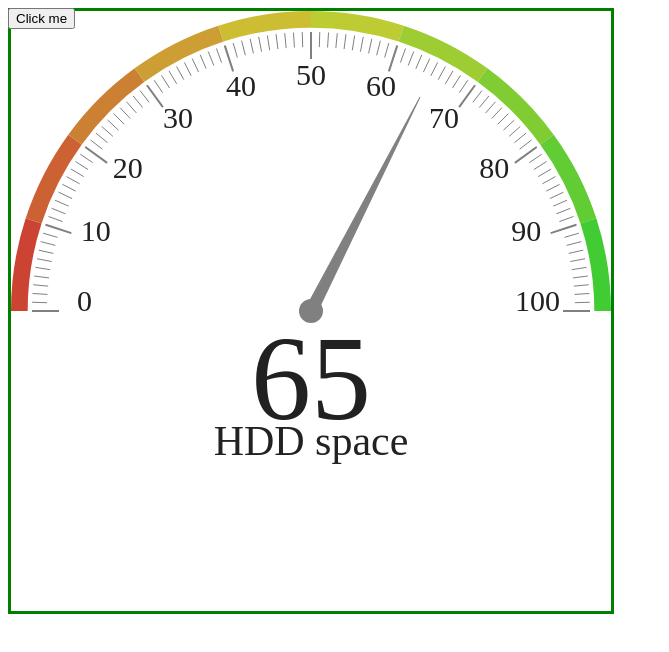
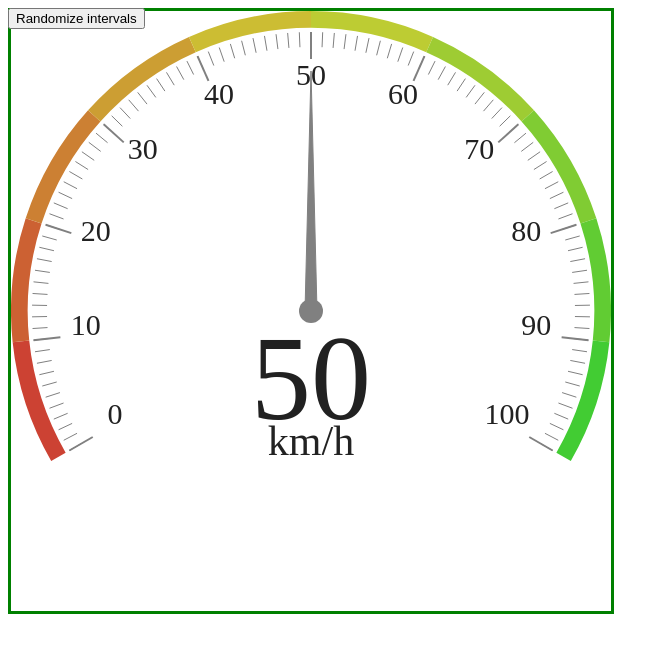
Before and after one commit to camilopalacios/ng-gauge, a website: page demo/demo.html in a window 1280 px wide. Shown: the whole page, without its empty margins (0-669 px from the left). Drawn offline with Linux system fonts and the light colour scheme; files that its build step writes are made by us from their sources; files whose address does not match are found by name.

Commit message:
Remove unnecessary code
Removed options that are not used in the gauge.

```diff
--- a/demo/demo.html
+++ b/demo/demo.html
@@ -3,16 +3,17 @@
 	<head>
 		<script src="../../d3/d3.min.js"> </script>
 		<script src="../../angular/angular.min.js"> </script>
-		<script type="text/javascript" src="../dist/ng-gauge-min.js"> </script>
+		<script type="text/javascript" src="../dist/ng-gauge.min.js"> </script>
 		<script type="text/javascript" src="../demo/demo.js"> </script>
 		<link rel="stylesheet" href="style.css" />
 		<meta charset="UTF-8"></meta>
+		<title>NG_Gauge demo</title>
 	</head>
 	<body ng-controller="GaugeController as gaugeCtrl">
 		<div id="gaugeDiv1">
 			<ui-gauge value="gaugeCtrl.value" intervals="gaugeCtrl.intervals" options="gaugeCtrl.options"></ui-gauge>
 		</div>
 
-		<button id="clickMe" ng-click="gaugeCtrl.mockFunction()">Click me</button>
+		<button id="clickMe" ng-click="gaugeCtrl.randomIntervals()">Randomize intervals</button>
 	</body>
 </html>
--- a/demo/demo.js
+++ b/demo/demo.js
@@ -8,19 +8,16 @@ angular
 function GaugeController() {
 
 	var controller ={
-		mockFunction: mockFunction,
-		getParentSize: getParentSize,
-		value: 65,
+		value: 50,
 		intervals : {
-			values: [0,10,20,30,40,10,10,10,10,10,10,50,60,70,80,90,100],
+			values: [0,10,20,30,40,10,10,10,10,10,10,50,60,70,80,90,100], // The interval is sorted and repeated values are removed
 		},
 		options : {
 			needleColor: 'grey',
-			//intervalColors: ['red','yellow','green', 'blue', 'purple', 'grey'],
 			min: 0,
 			max: 100,
-			startAngle:-90,
-			endAngle:90,
+			startAngle:-120,
+			endAngle:120,
 			animate: {
 				enabled: true,
 				duration: 1000,
@@ -30,41 +27,20 @@ function GaugeController() {
 			mainFormatter: function(v){return v;},
 			subTextFormatter: function(v){return v;},
 			intervalFormatter: function(v){return v;},
+			readOnly: false,
 			subText: {
 				enabled: true,
 				color: '#222',
-				text: 'HDD space'
-			},
-			skin: {
-				type: 'simple',
-				width: 10,
-				color: 'rgba(255,0,0,.5)',
-				spaceWidth: 5
+				text: 'km/h'
 			},
 			textColor: '#212121',
-			step : 1,
-			scale: {
-				enabled: true,
-				color: 'gray',
-				width: 1,
-				quantity: 12,
-				height: 10,
-				spaceWidth: 15
-			},
 		},
+		randomIntervals: randomIntervals,
 	};
 
 	return controller;
 
-	function getParentSize(){
-		var element = document.getElementById('gaugeDiv'),
-		style = window.getComputedStyle(element);
-		var width = parseInt(style.getPropertyValue('width'), 10),
-		height = parseInt(style.getPropertyValue('height'),10);
-		return Math.min(width, height);
-	};
-
-	function mockFunction(){
+	function randomIntervals(){
 		controller.intervals.values = [];
 		controller.intervals.values.push(controller.options.min);
 		for(var i=1; i < 9; i++){
--- a/gulpfile.js
+++ b/gulpfile.js
@@ -13,10 +13,9 @@ gulp.task('scripts', function() {
 	.pipe(minify({
       ext:{
           src:'.js',
-          min:'-min.js'
+          min:'.min.js'
       },
   }))
-  //.pipe(rename('ng-gauge-min.js'))
 	.pipe(gulp.dest('./dist'));
 });
 
--- a/src/ng-gauge.js
+++ b/src/ng-gauge.js
@@ -251,7 +251,7 @@
             .attr('text-anchor', 'middle')
             .attr('font-size', fontSize)
             .attr('transform', 'translate(' + (this.size/2 - Math.cos(angle) * this.size/2.65) + ', ' + (this.size/2 - Math.sin(angle) * this.size/2.65) + ')')
-            .style("fill", this.options.textColor)
+            .style('fill', this.options.textColor)
             .text(v);
           }
         }
@@ -526,34 +526,28 @@
         scope.intervals = angular.merge(defaultIntervals, scope.intervals);
         var defaultOptions = {
           needleColor: 'grey',
+    			min: 0,
+    			max: 100,
+    			startAngle:-120,
+    			endAngle:120,
           intervalColors: [],
-          skin: {
-            type: 'simple',
-            width: 10,
-            color: 'rgba(255,0,0,.5)',
-            spaceWidth: 5
-          },
           animate: {
             enabled: true,
             duration: 1000,
             ease: 'bounce'
           },
-          startAngle: -90,
-          endAngle: 90,
           unit: "",
           displayInput: true,
           mainFormatter: function(v){return "main " + v;},
           subTextFormatter: function(v){return "sub " + v;},
           intervalFormatter: function(v){return "intr" + v;},
-          readOnly: false,
+          readOnly: true,
           trackWidth: 0,
           barWidth: 0,
           trackColor: "rgba(0,0,0,0)",
           barColor: "rgba(255,0,0,.5)",
           prevBarColor: "rgba(0,0,0,0)",
-          textColor: '#222',
-          barCap: 0,
-		      trackCap: 0,
+          textColor: '#212121',
           fontSize: 'auto',
           subText: {
             enabled: false,
@@ -561,21 +555,14 @@
             color: "grey",
             font: "auto"
           },
-          bgColor: '',
-		      bgFull: false,
           scale: {
-            enabled: false,
+    				enabled: true,
             type: 'none',
-            color: 'gray',
-            width: 4,
-            quantity: 20,
-            height: 10,
-            spaceWidth: 15
-          },
+    				color: 'gray',
+    				width: 1,
+    			},
           step: 1,
           displayPrevious: false,
-          min: 0,
-          max: 100,
           dynamicOptions: false
 				};
         scope.options = angular.merge(defaultOptions, scope.options);
```
Also changed, not shown: src/controller.js (+6 -30 lines), dist/ng-gauge-min.js (deleted), dist/ng-gauge.js, dist/ng-gauge.min.js (added).
